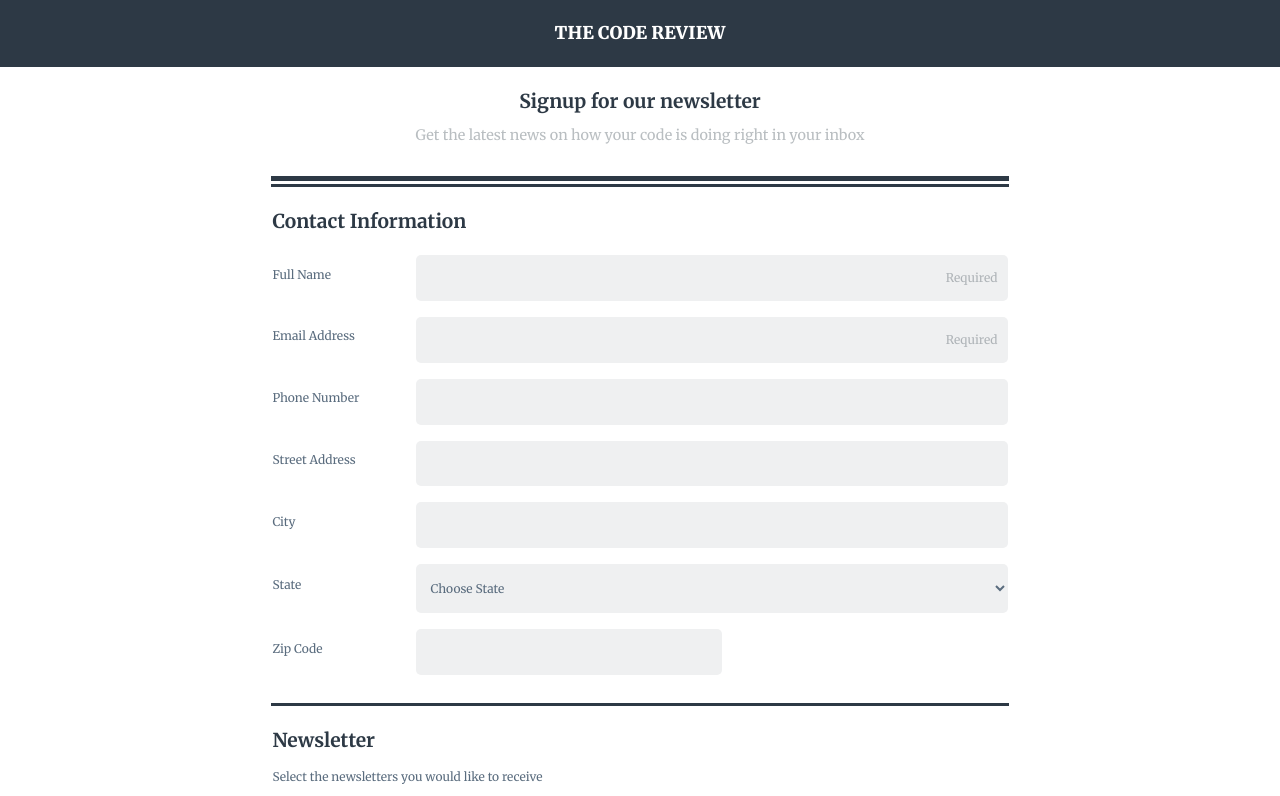
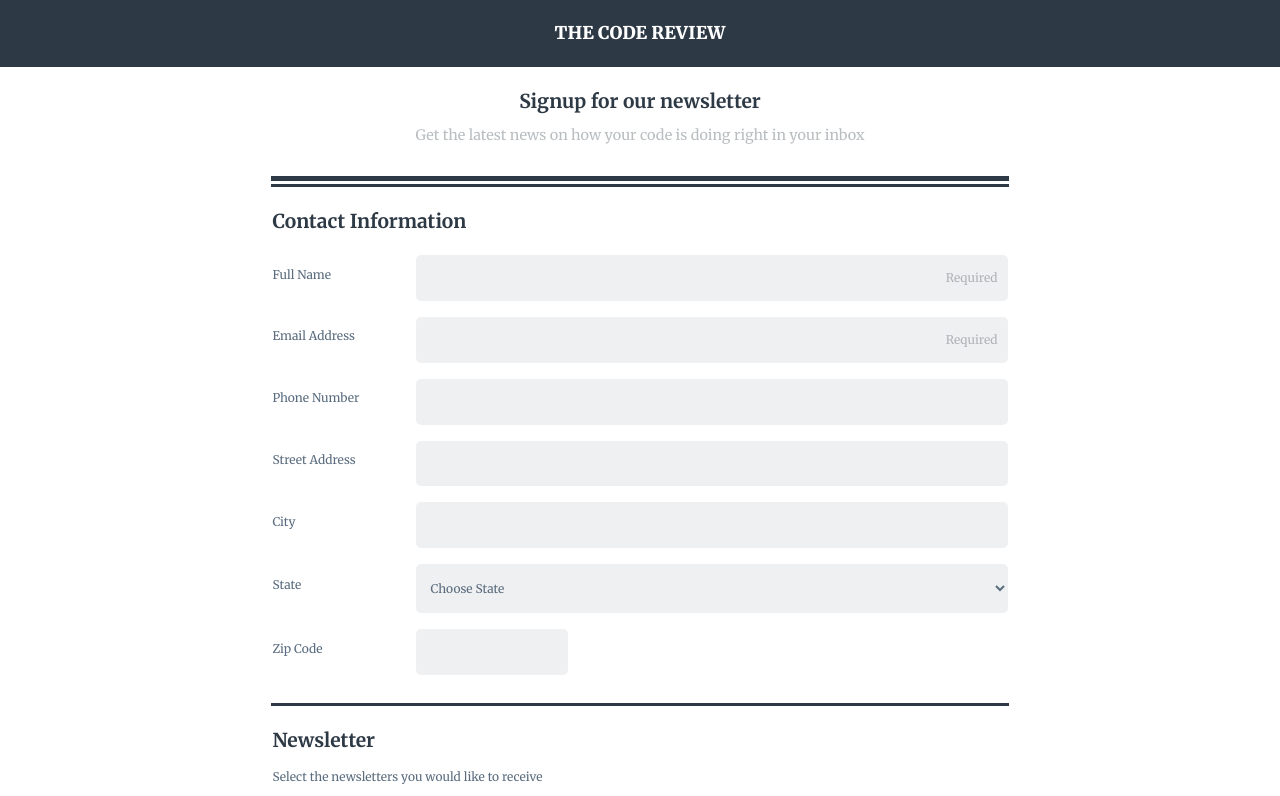
Before and after one commit to dylancbailey/Online-Registration-Form-V2, a plain HTML site: page index.html in a window 1280 px wide. Shown: the top 796 px of the page. Drawn offline with Linux system fonts and the light colour scheme.

Commit message:
Zip Code

```diff
--- a/css/styles.css
+++ b/css/styles.css
@@ -156,6 +156,6 @@ footer p {
         flex: 1;
     }
     input[name="zip"] {
-        flex: .5;
+        flex: .23;
     }
 }
```
